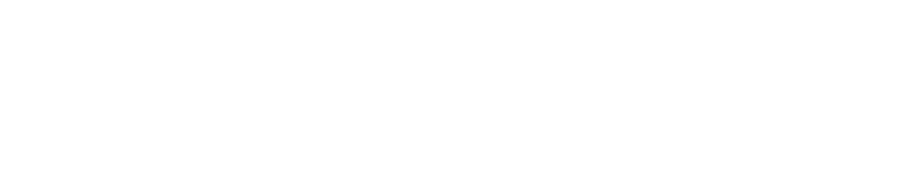
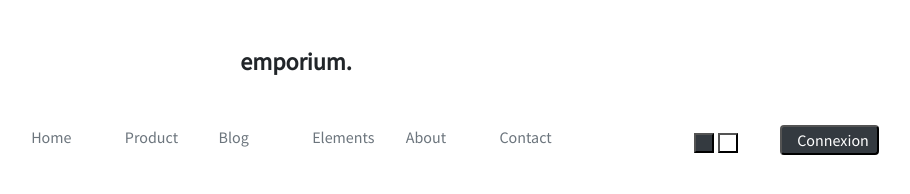
Before and after one commit to nazam1998/site_JS_Emporium, a website: page index.html in a window 1280 px wide. Shown: the whole page, without its empty margins (344-1254 px from the left). Drawn offline with nearby package versions, Linux system fonts and the light colour scheme.

Commit message:
navbar html+css done

```diff
--- a/index.html
+++ b/index.html
@@ -9,8 +9,26 @@
     <title>Emporium</title>
 </head>
 
+<header class="bg-white">
+    <h4 class="text-center bold mt-5">emporium.</h4>
+    <nav class="row justify-content-around m-5">
+        <div class="row offset-3 col-6 container">
+            <a href="#" class="col-2 text-secondary">Home</a>
+            <a href="#" class="col-2 text-secondary">Product</a>
+            <a href="#" class="col-2 text-secondary">Blog</a>
+            <a href="#" class="col-2 text-secondary">Elements</a>
+            <a href="#" class="col-2 text-secondary">About</a>
+            <a href="#" class="col-2 text-secondary">Contact</a>
+        </div>
+        <div class="offset-1 col-1"><button class="p-2 bg-dark mr-1"></button><button class="p-2 bg-white"></button>
+        </div>
+        <button class="col-1 bg-dark text-white rounded mr-2">Connexion</button>
+    </nav>
+</header>
+
 <body>
-<script src="public/js/main.js"></script>
+    <script src="node_modules/jquery/dist/jquery.min.js"></script>
+    <script src="public/js/main.js"></script>
 </body>
 
 </html>
--- a/package.json
+++ b/package.json
@@ -11,6 +11,7 @@
   "license": "ISC",
   "dependencies": {
     "@fortawesome/fontawesome-free": "^5.12.0",
-    "bootstrap": "^4.4.1"
+    "bootstrap": "^4.4.1",
+    "jquery": "^3.4.1"
   }
 }
--- a/src/sass/style.sass
+++ b/src/sass/style.sass
@@ -1,2 +1,14 @@
 @import '../../node_modules/bootstrap/dist/css/bootstrap.min.css'
 @import '../../node_modules/@fortawesome/fontawesome-free/css/all.min.css'
+@import url('https://fonts.googleapis.com/css?family=Source+Sans+Pro&display=swap')
+
+body
+    font-family: 'Source Sans Pro', sans-serif
+
+.bold
+    font-weight: bold
+
+a
+    &,:hover
+
+        text-decoration: none
```
Also changed, not shown: public/css/style.css, 2 other files.
